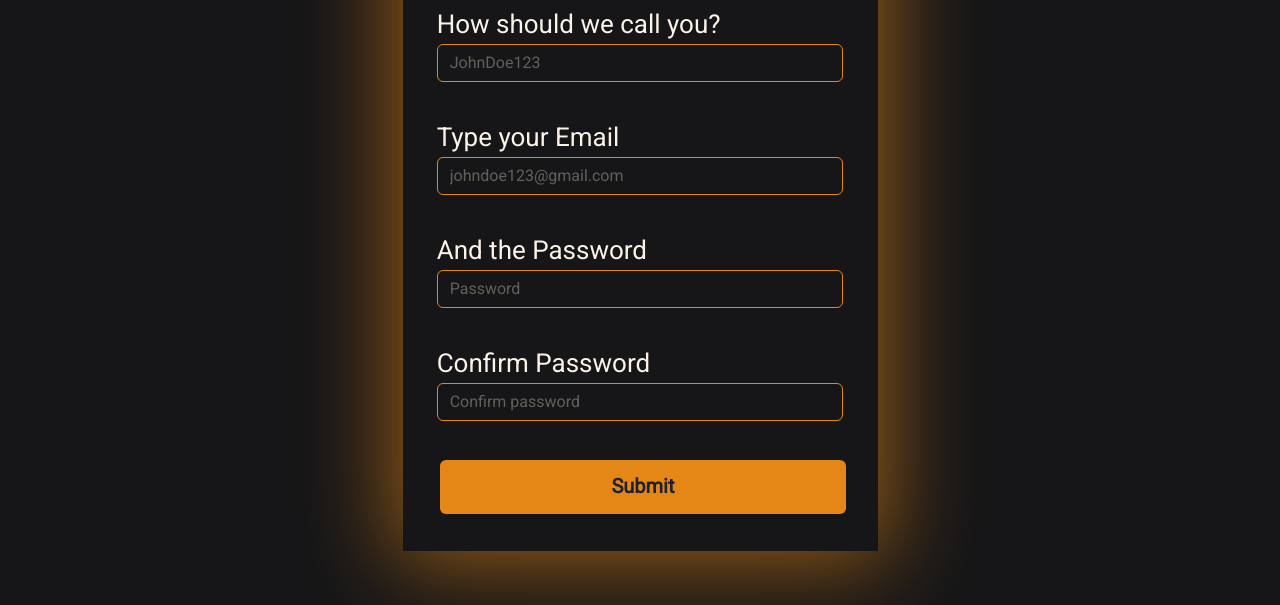
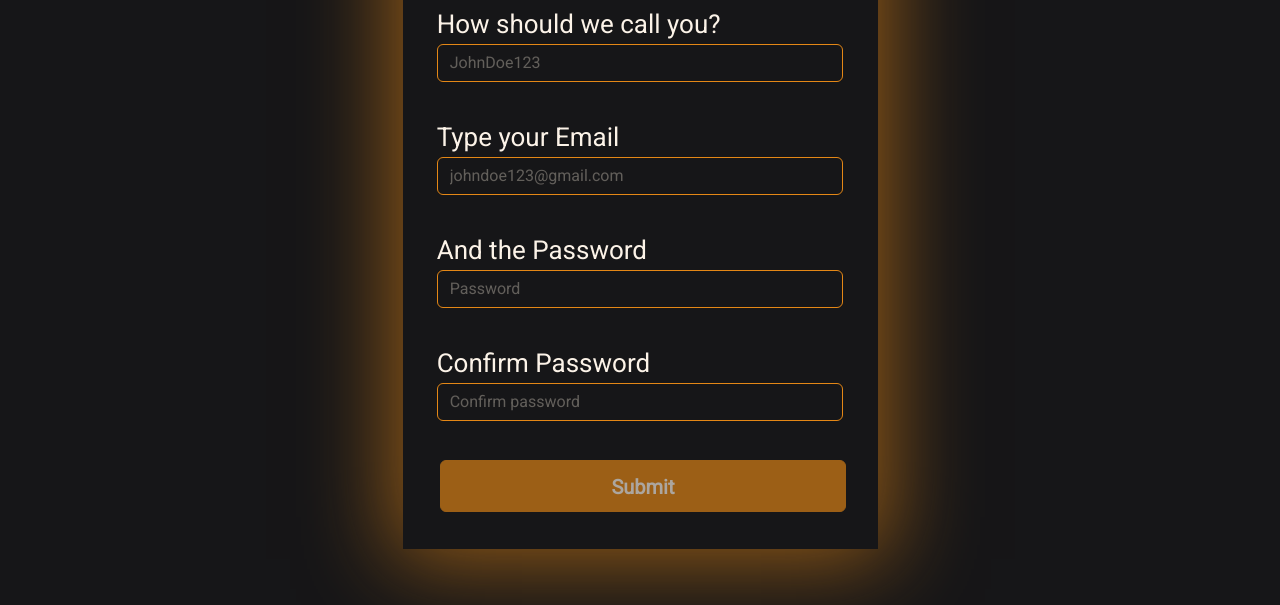
Before and after one commit to chodec/case-checker, a plain HTML site: page register.html in a window 1280 px wide. Shown: the part 195-800 px from the top of the page. Drawn offline with nearby package versions, Linux system fonts and the light colour scheme.

Commit message:
add disable button

```diff
--- a/css/style.css
+++ b/css/style.css
@@ -155,6 +155,11 @@ small{
     padding-bottom: 30px;
     color: #fcf3e8;
 }
+.btn:disabled{
+  border: 1px solid #e48716;
+  background-color: #e48716;
+  color: #fcf3e8;
+}
 /*Items + hover animation*/
 .big-card{
     position: absolute;
--- a/register.html
+++ b/register.html
@@ -68,7 +68,7 @@
                       <input type="password" class="form-control input primary-border" id="passwordRepeat" placeholder="Confirm password">
                       <small id="passwordRepeatHelp" class="form-text hidden">Not matching password</small>
                     </div>
-                    <button type="submit" class="fs-5 primary-background secondary-text-color log-in btn btn-big btn-default text-bold">Submit</button>
+                    <button type="submit" class="fs-5 primary-background secondary-text-color log-in btn btn-big btn-default text-bold" disabled>Submit</button>
                   </form>
               </div>
             </div>
```
